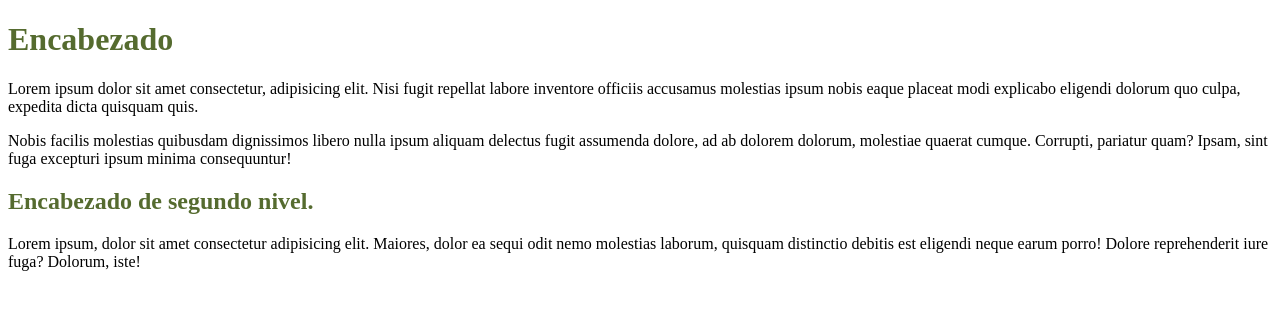
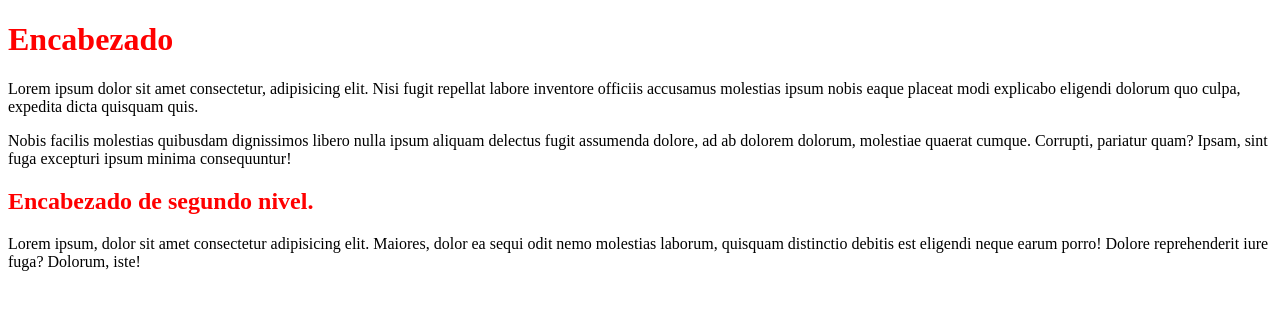
Before and after one commit to mreylo/pull-request, a plain HTML site: page index.html in a window 1280 px wide. Drawn offline with Linux system fonts and the light colour scheme.

Commit message:
Modifico cor

```diff
--- a/estilos.css
+++ b/estilos.css
@@ -1,3 +1,3 @@
 h1, h2 {
-    color:darkolivegreen
+    color:red;
 }
```
